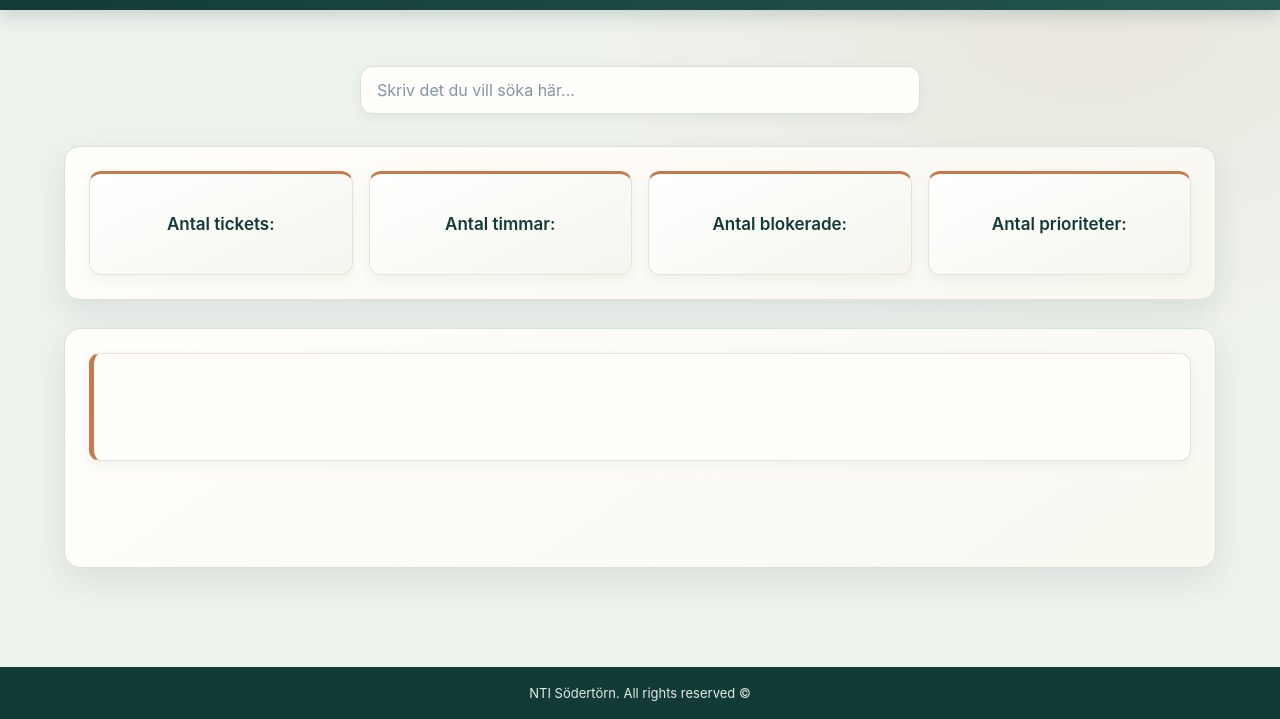
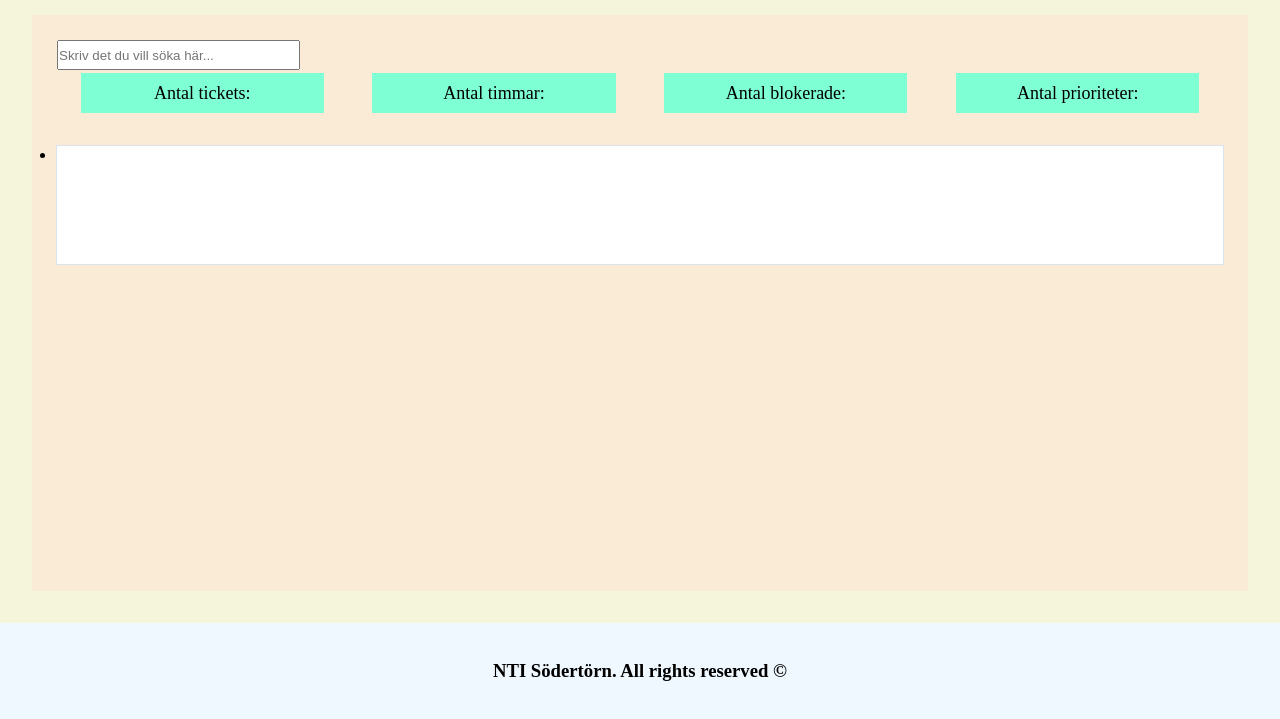
Before and after one commit to PavleMilo/Release-Decision-System, a plain HTML site: page Frontend/HTML/index.html in a window 1280 px wide. Shown: the part 81-800 px from the top of the page. Drawn offline with Linux system fonts and the light colour scheme.

Commit message:
har tagit bort det som ai har skrivit, alltså sånt som gjorde webbsidan finare

```diff
--- a/Frontend/JS/script.js
+++ b/Frontend/JS/script.js
@@ -60,7 +60,7 @@ const rule5 = () => {
 const rule6 = () => {
     const releaseBlockers = [...rule1(), ...rule2()];
 
-    if (releaseBlockers.   length > 0) {
+    if (releaseBlockers.length > 0) {
         return "BLOCK";
     }
 
--- a/Frontend/style.css
+++ b/Frontend/style.css
@@ -1,196 +1,117 @@
-:root {
-    color-scheme: light;
-    --color-brand: #1d514b;
-    --color-brand-dark: #123a37;
-    --color-accent: #c47a4a;
-    --color-background: #eef2ed;
-    --color-surface: #fffefa;
-    --color-border: #d9e2d9;
-    --color-text: #243a37;
-    --color-muted: #6d807a;
-    --shadow-card: 0 12px 30px rgb(18 58 55 / 9%);
+* {
+    margin: 0;
+    padding: 0;
+    box-sizing: border-box;
 }
 
-* {
-    box-sizing: border-box;
-    margin: 0;
-    padding: 0;
-}
-
-body {
-    min-width: 320px;
-    min-height: 100vh;
-    display: flex;
-    flex-direction: column;
-    background:
-        radial-gradient(ellipse at 85% 12%, rgb(196 122 74 / 9%), transparent 32rem),
-        var(--color-background);
-    color: var(--color-text);
-    font-family: Inter, "Segoe UI", Arial, sans-serif;
+body{
+    width: 100%;
+    height: auto;
 }
 
 header {
-    width: 100%;
-    padding: 26px clamp(20px, 5vw, 64px);
-    background: linear-gradient(115deg, var(--color-brand-dark), #24564f);
-    color: var(--color-surface);
-    box-shadow: 0 5px 18px rgb(18 58 55 / 18%);
+    width: 100vw;
+    height: 8vh;
+    background-color: aliceblue;
+    display: flex;
+    justify-content: center;
+    align-items: center;
+}
+
+main {
+    width: 100vw;
+    height: 80vh;
+    background-color: beige;
+    display: flex;
+    justify-content: center;
+    align-items: center;
 }
 
 header h1 {
-    max-width: 1200px;
-    margin: 0 auto;
-    text-align: center;
-    font-size: clamp(24px, 3vw, 32px);
-    font-weight: 650;
-    letter-spacing: -0.03em;
-}
-
-main {
-    width: 100%;
-    flex: 1;
-    display: flex;
-    justify-content: center;
-    padding: clamp(24px, 5vw, 56px) clamp(16px, 5vw, 64px);
+    font-size: 35px;
 }
 
 #parent-container {
-    width: min(100%, 1200px);
+    width: 95vw;
+    height: 90%;
+    background-color: antiquewhite;
     display: flex;
     flex-direction: column;
-    gap: 32px;
 }
 
 #parent-sökväg {
-    width: 100%;
-    text-align: center;
+    width: ;
+    height: 10%;
 }
 
 #child-sökväg {
-    width: min(100%, 560px);
-    min-height: 48px;
-    padding: 0 16px;
-    border: 1px solid var(--color-border);
-    border-radius: 12px;
-    outline: none;
-    background-color: var(--color-surface);
-    color: var(--color-text);
-    font: inherit;
-    box-shadow: 0 4px 14px rgb(18 58 55 / 6%);
-    transition: border-color 160ms ease, box-shadow 160ms ease;
+    width: 20%;
+    height: 30px;
+    margin: 25px 0px 10px 25px;
 }
 
-#child-sökväg::placeholder {
-    color: #8493a4;
-}
-
-#child-sökväg:focus {
-    border-color: var(--color-accent);
-    box-shadow: 0 0 0 4px rgb(196 122 74 / 17%);
+.container-nav {
+    display: flex;
+    justify-content: center;
+    align-items: center;
+    width: 20%;
+    max-height: 90%;
+    background-color: aquamarine;
 }
 
 #child-svar {
     width: 100%;
+    height: 90%;
+    min-height: 0;
     display: flex;
     flex-direction: column;
-    gap: 28px;
 }
 
 #parent-release-analysis {
-    padding: 24px;
-    border: 1px solid var(--color-border);
-    border-radius: 16px;
-    background: linear-gradient(145deg, #fffefa, #f8f7f0);
-    box-shadow: var(--shadow-card);
+    width: 100%;
+    height: 60px;
 }
 
 #child-release-analysis {
-    display: grid;
-    grid-template-columns: repeat(4, minmax(0, 1fr));
-    gap: 16px;
+    width: 100%;
+    height: 40px;
+    display: flex;
+    justify-content: space-evenly;
+    align-self: center;
 }
 
 .release-analysis {
-    min-height: 104px;
-    display: flex;
-    align-items: center;
-    justify-content: center;
-    padding: 18px;
-    border: 1px solid #e7e2d5;
-    border-top: 3px solid var(--color-accent);
-    border-radius: 12px;
-    background: linear-gradient(155deg, #ffffff, #f5f5ee);
-    color: var(--color-brand-dark);
+    width: 20%;
+    height: 100%;
+    background-color: aquamarine;
     text-align: center;
-    font-size: clamp(14px, 1.5vw, 17px);
-    font-weight: 600;
-    box-shadow: 0 5px 14px rgb(18 58 55 / 5%);
+    line-height: 40px;
+    font-size: 18px;
 }
 
 #release-analysis-tickets {
     width: 100%;
-    min-height: 240px;
-    padding: 24px;
-    border: 1px solid var(--color-border);
-    border-radius: 16px;
-    background: linear-gradient(145deg, #fffefa, #f8f7f0);
-    box-shadow: var(--shadow-card);
-}
-
-#release-analysis-tickets ul {
-    width: 100%;
-    display: grid;
-    gap: 12px;
-    margin: 0;
-    padding: 0;
-    list-style: none;
-    text-align: left;
+    flex: 1;
+    min-height: 0;
+    display: flex;
+    flex-direction: column;
+    overflow-y: auto;
+    padding: 12px 24px;
 }
 
 .tickets {
     width: 100%;
-    min-height: 108px;
-    padding: 22px;
-    border: 1px solid #e7e2d5;
-    border-left: 5px solid var(--color-accent);
-    border-radius: 11px;
-    background: var(--color-surface);
-    box-shadow: 0 4px 12px rgb(18 58 55 / 5%);
+    min-height: 120px;
+    border: 1px solid #dbe3ef;
+    background-color: #fff;
+
 }
 
 footer {
-    width: 100%;
-    padding: 18px 20px;
-    background-color: var(--color-brand-dark);
-    color: #e2ebe4;
-    text-align: center;
+    width: 100vw;
+    height: 12vh;
+    background-color: aliceblue;
+    display: flex;
+    justify-content: center;
+    align-items: center;
 }
-
-footer h3 {
-    font-size: 13px;
-    font-weight: 400;
-}
-
-@media (max-width: 760px) {
-    #child-release-analysis {
-        grid-template-columns: repeat(2, minmax(0, 1fr));
-    }
-}
-
-@media (max-width: 440px) {
-    #child-release-analysis {
-        grid-template-columns: 1fr;
-    }
-
-    .release-analysis {
-        min-height: 88px;
-    }
-
-    #release-analysis-tickets {
-        padding: 18px;
-    }
-
-    #parent-release-analysis {
-        padding: 18px;
-    }
-}
```
Also changed, not shown: Frontend/HTML/index.html (+0 -1 lines).
